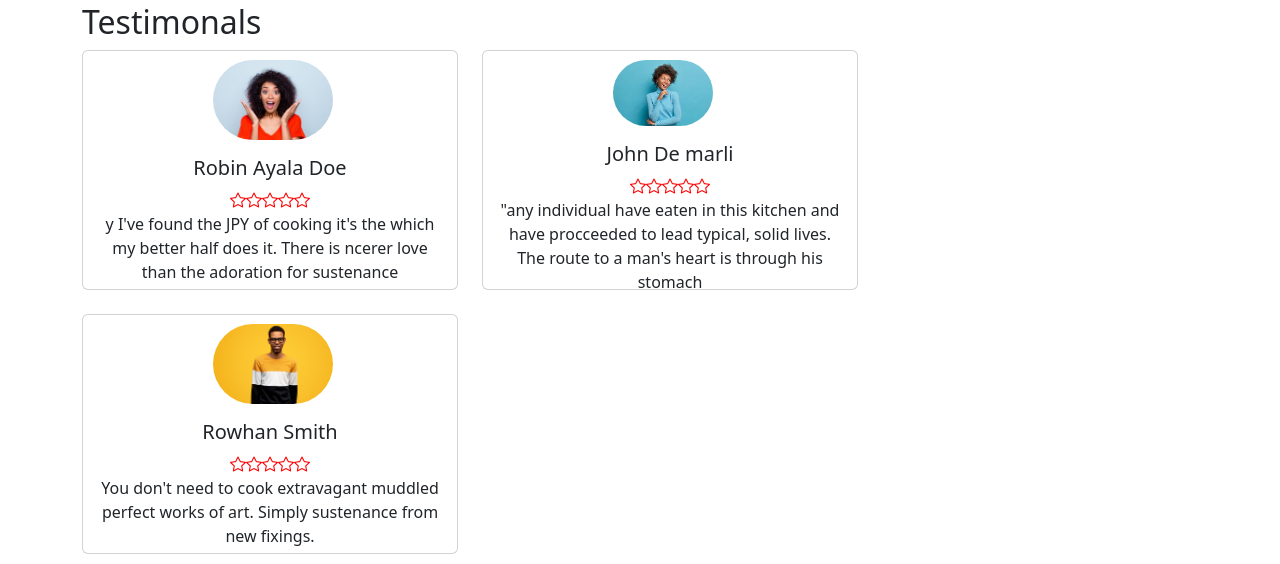
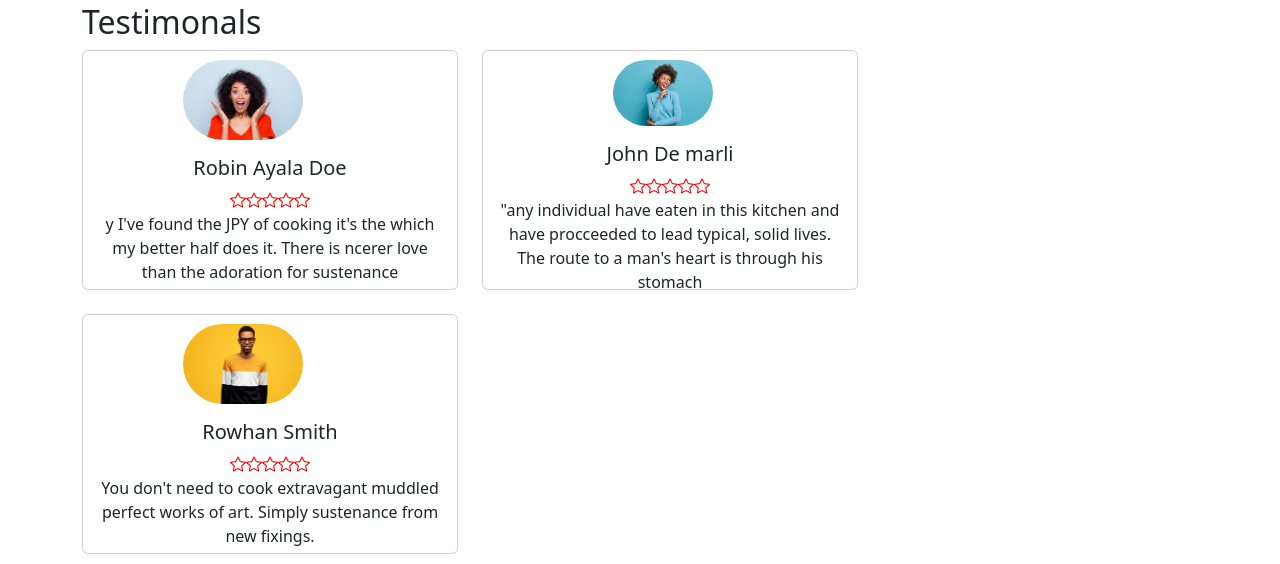
Before and after one commit to eremiah3/Hotel, a plain HTML site: page index.html in a window 1280 px wide. Shown: the part 1568-2132 px from the top of the page. Drawn offline with nearby package versions, Linux system fonts and the light colour scheme.

Commit message:
my commit

```diff
--- a/css/style.css
+++ b/css/style.css
@@ -70,7 +70,7 @@ span{
 .card-top{
     height:80px;
     width: 120px;
-    margin-left: 130px;
+    margin-left: 100px;
     margin-top: 9px;
     border-radius: 40px;
 }
```
